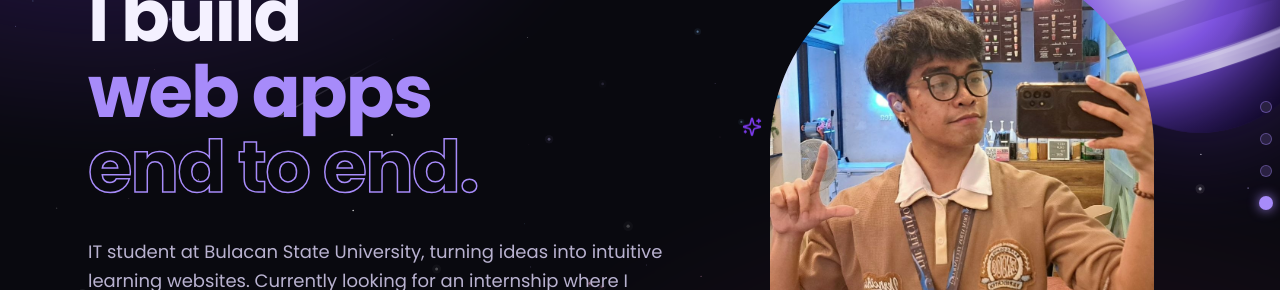
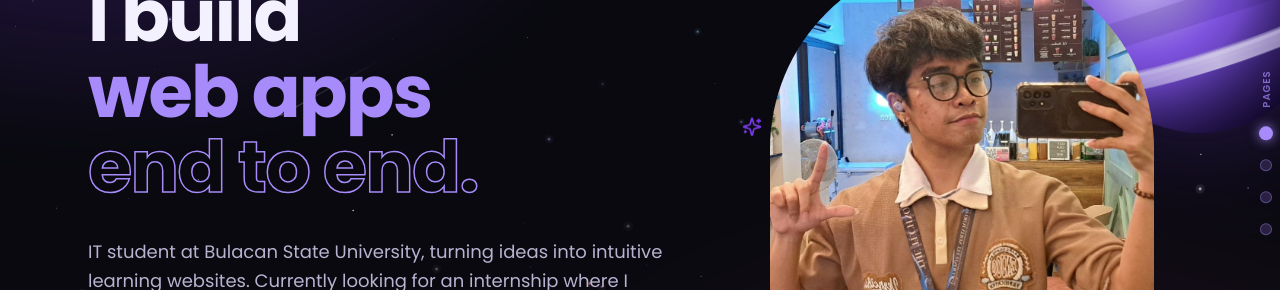
Before and after one commit to sin-raixel/my-portfolio, a Next.js app: page / in a window 1280 px wide. Shown: the part 245-535 px from the top of the page. Built offline with nearby package versions, Linux system fonts and the light colour scheme.

Commit message:
Make side dots follow the contents of each page

```diff
--- a/app/components/section-dots.tsx
+++ b/app/components/section-dots.tsx
@@ -1,30 +1,47 @@
 "use client";
 
-import { nav } from "../data/portfolio";
+import Link from "next/link";
+import { usePathname } from "next/navigation";
 import { useActiveSection } from "./use-active-section";
 
-// Built from the same `nav` data as the navbar, so the two never drift apart.
-const items = nav.map((item) => ({ id: item.href.slice(1), label: item.label }));
+export type Dot = { href: string; label: string };
 
-// Floating dots on the right edge. Click one to jump to that section; hover
-// (or keyboard focus) shows its name. Hidden on phones, where the menu is used.
-export default function SectionDots() {
-  const active = useActiveSection(items.map((item) => item.id));
+// Floating dots on the right edge. Each page passes its own list, so the dots always
+// match what is on the page: links to the other pages on Home, and links to the parts
+// of the page (each project, Skills, Education...) everywhere else. A "#" link follows
+// your scroll position; a page link is active when you are on that page. Hover or
+// keyboard focus shows the name. Hidden on phones, which use the menu instead.
+export default function SectionDots({ caption, dots }: { caption: string; dots: Dot[] }) {
+  const pathname = usePathname();
+  const ids = dots.filter((dot) => dot.href.startsWith("#")).map((dot) => dot.href.slice(1));
+  const scrolled = useActiveSection(ids);
+
+  if (dots.length < 2) return null;
+
+  const activeHref = ids.length > 0 ? `#${scrolled}` : pathname;
+  const current = dots.some((dot) => dot.href === activeHref) ? activeHref : dots[0].href;
 
   return (
     <nav
-      aria-label="Page sections"
-      className="fixed top-1/2 right-1 z-10 hidden -translate-y-1/2 md:block"
+      aria-label={`${caption} navigation`}
+      className="fixed top-1/2 right-1 z-10 hidden -translate-y-1/2 flex-col items-center gap-4 md:flex"
     >
-      <ul className="flex flex-col gap-3">
-        {items.map((item) => {
-          const isActive = active === item.id;
+      <p
+        aria-hidden="true"
+        className="dots-in rotate-180 text-[10px] font-semibold tracking-widest text-accent/70 uppercase [writing-mode:vertical-rl]"
+      >
+        {caption}
+      </p>
+
+      <ul className="dots-in flex flex-col gap-3">
+        {dots.map((dot) => {
+          const isActive = current === dot.href;
           return (
-            <li key={item.id} className="group relative">
-              <a
-                href={`#${item.id}`}
-                aria-label={item.label}
-                aria-current={isActive ? "location" : undefined}
+            <li key={dot.href} className="group relative">
+              <Link
+                href={dot.href}
+                aria-label={dot.label}
+                aria-current={isActive ? (dot.href.startsWith("#") ? "location" : "page") : undefined}
                 className="grid size-5 place-items-center rounded-full"
               >
                 <span
@@ -34,13 +51,13 @@ export default function SectionDots() {
                       : "size-2.5 bg-line ring-1 ring-accent/50 group-hover:bg-accent group-hover:ring-accent group-focus-within:bg-accent motion-safe:group-hover:scale-125"
                   }`}
                 />
-              </a>
+              </Link>
 
               <span
                 aria-hidden="true"
                 className="pointer-events-none absolute top-1/2 right-full mr-3 -translate-y-1/2 translate-x-2 rounded-full glow border border-line bg-surface px-3 py-1.5 text-xs font-medium whitespace-nowrap text-bright opacity-0 shadow-lg shadow-black/40 transition-all duration-200 group-focus-within:translate-x-0 group-focus-within:opacity-100 group-hover:translate-x-0 group-hover:opacity-100 motion-reduce:transition-none"
               >
-                {item.label}
+                {dot.label}
               </span>
             </li>
           );
```
